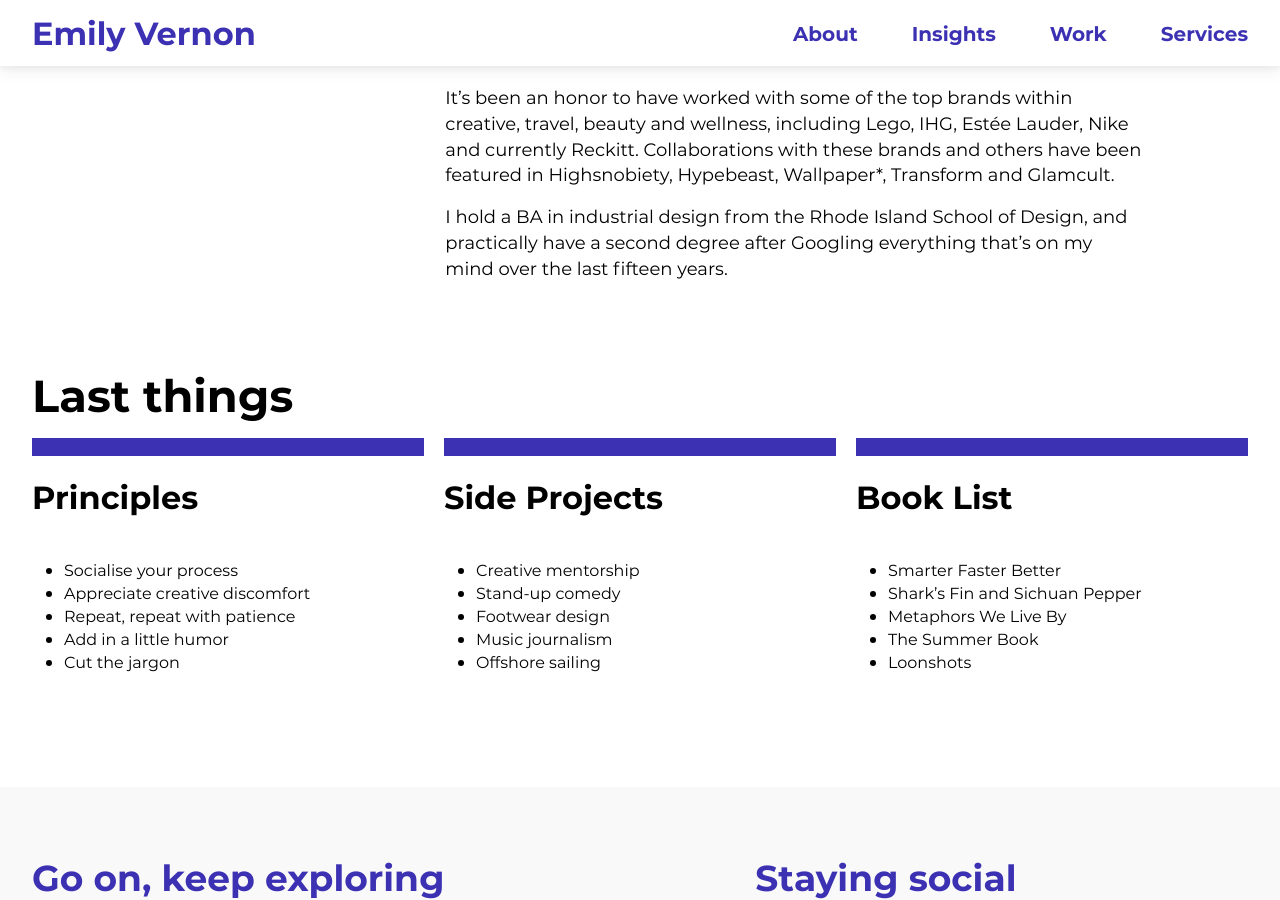
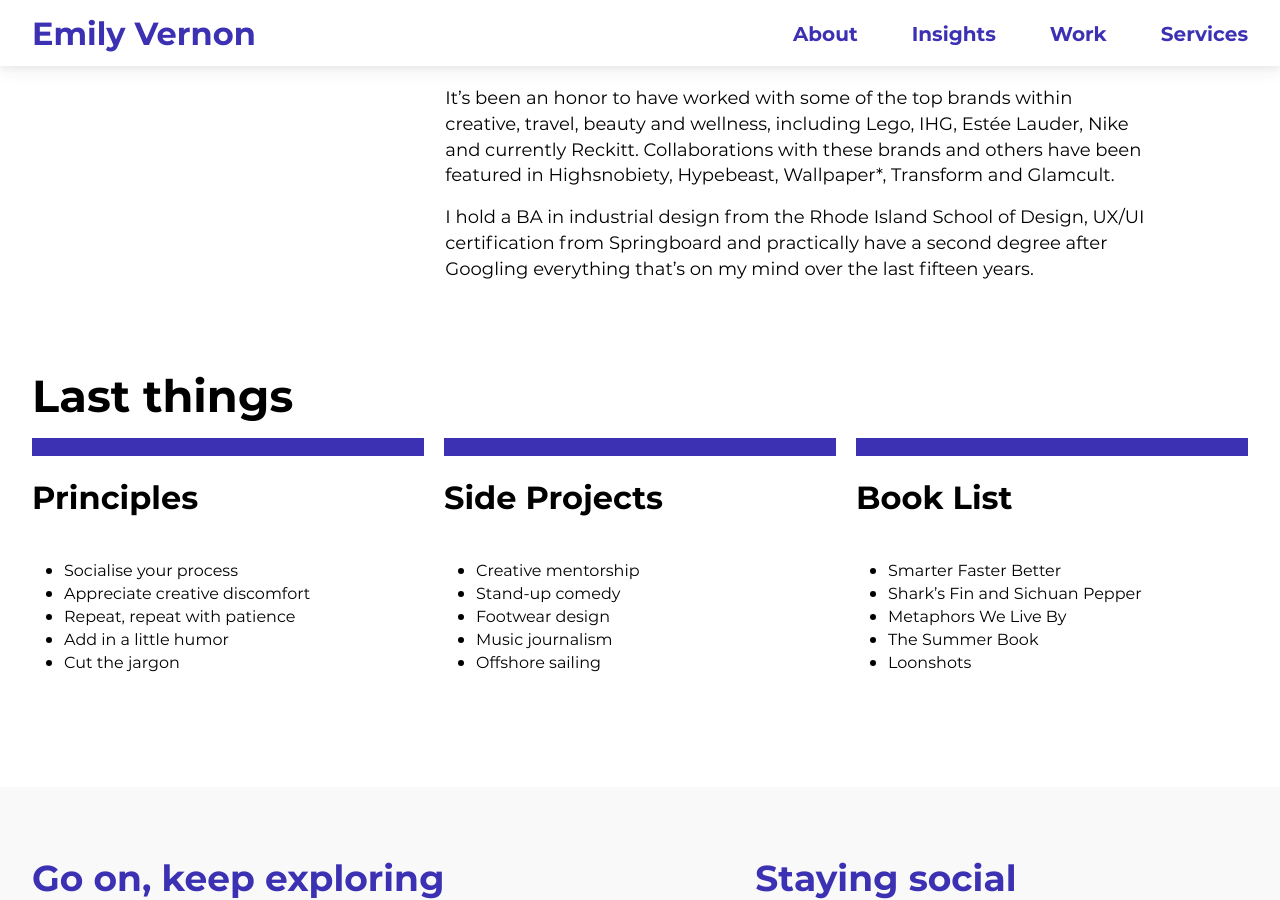
Before and after one commit to emilygv/emilyvernon.com, a Jekyll site: the page built from about.md, in a window 1280 px wide and 900 px high, scrolled down 1260 px. Built offline with Jekyll 4.4.1, drawn with Linux system fonts in a browser that asks for light colours.

Commit message:
Added text

```diff
--- a/about.md
+++ b/about.md
@@ -11,7 +11,7 @@ hero_text: <mark>An experience lead</mark> <br><mark class="normal">with a story
 {% include hero_intro.html
 title= "Let’s start with the basics :)"
 subtitle= "I am a Los Angeles original living in Amsterdam for the past ten years."
-description= "My approach combines being brave and creative. This means challenging  perceptions and staying open to ridiculous ideas. Stand-up comedy, offshore sailing and peanut butter and jelly sandwiches keeps me going."
+description= "My approach combines being brave and creative. This means challenging perceptions and staying open to ridiculous ideas. Stand-up comedy, offshore sailing and peanut butter and jelly sandwiches keeps me going."
 image= "/assets/images/about_hero.png"
 %}
 
@@ -22,7 +22,7 @@ After spending over a decade working within product design, CX, service design a
 
 It’s been an honor to have worked with some of the top brands within creative, travel, beauty and wellness, including Lego, IHG, Estée Lauder, Nike and currently Reckitt. Collaborations with these brands and others have been featured in Highsnobiety, Hypebeast, Wallpaper*, Transform and Glamcult.
 
-I hold a BA in industrial design from the Rhode Island School of Design, and practically have a second degree after Googling everything that’s on my mind over the last fifteen years.
+I hold a BA in industrial design from the Rhode Island School of Design, UX/UI certification from Springboard and practically have a second degree after Googling everything that’s on my mind over the last fifteen years.
 {% endcapture %}
 
 {% include case_h2_block.html
```
